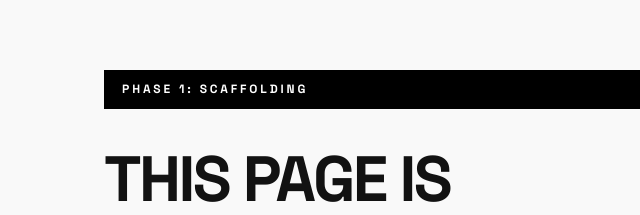
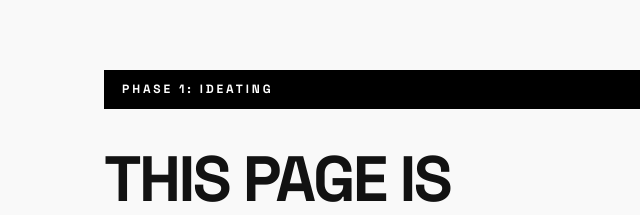
Before and after one commit to markmarx2/kevinmeakim, a website: page index.html in a window 1280 px wide. Shown: the part 176-391 px from the top of the page, 0-640 px from the left. Drawn offline with Linux system fonts and the light colour scheme.

Commit message:
Update hero phase label to Phase 1: Ideating

```diff
--- a/index.html
+++ b/index.html
@@ -22,7 +22,7 @@
 
     <main>
       <section class="hero container">
-        <span class="hero-marker">PHASE 1: SCAFFOLDING</span>
+        <span class="hero-marker">PHASE 1: IDEATING</span>
         <h1>THIS PAGE IS UNDER CONSTRUCTION</h1>
 
         <div class="hero-frame" aria-hidden="true">
```
